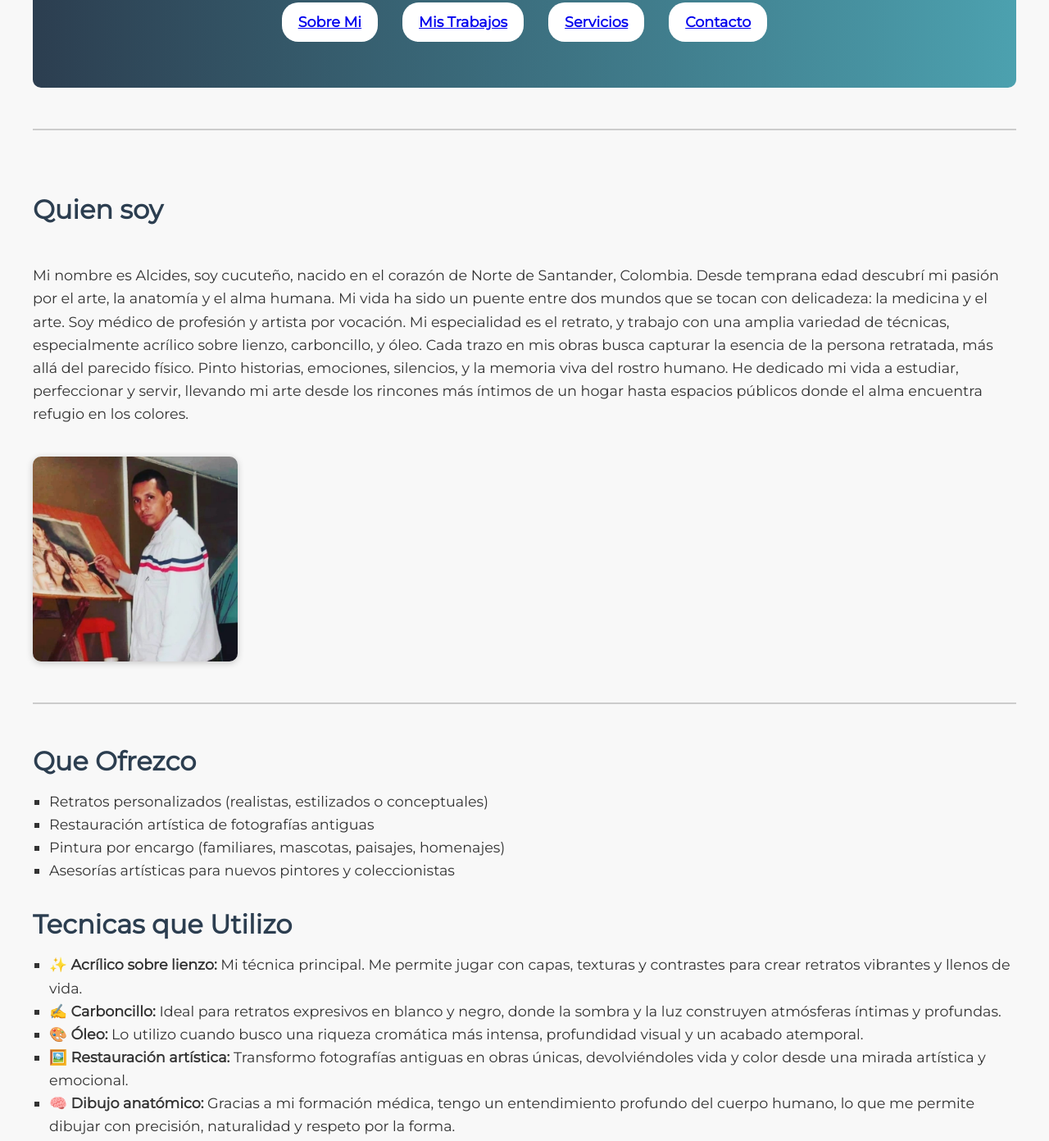
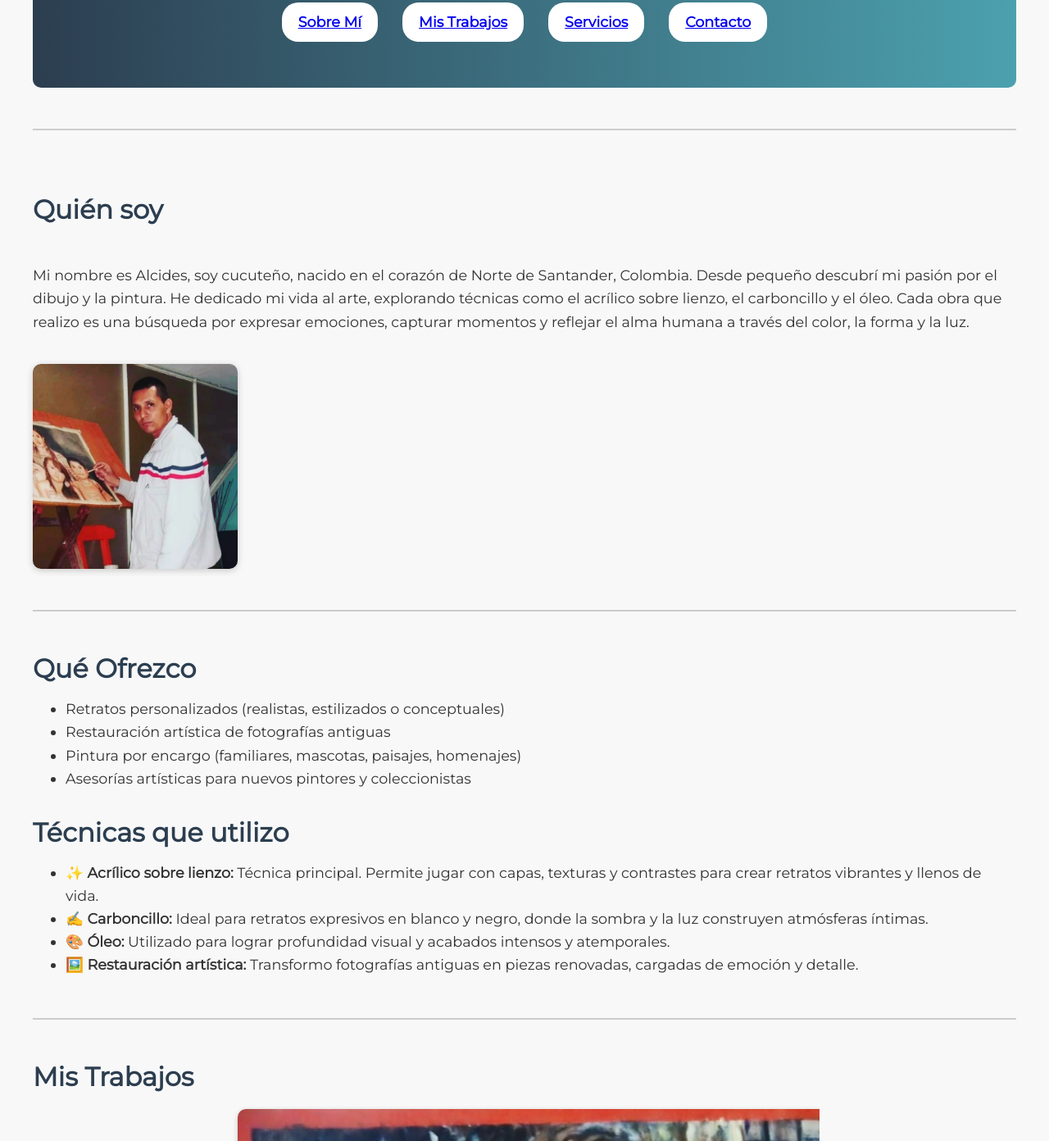
Before and after one commit to Litossss/PortfolioPintaMas, a plain HTML site: page index.html in a window 1280 px wide. Shown: the part 661-2053 px from the top of the page at 82% size. Drawn offline with Linux system fonts and the light colour scheme.

Commit message:
Update index.html
quitamos todo lo relacionado con medicina, creo

```diff
--- a/index.html
+++ b/index.html
@@ -11,55 +11,49 @@
     <main>
 
         <div id="portada">
-            <h1>Portafolio Pinta Mas</h1>
-            <img src="imagenes/Principal.jpg">
+            <h1>Portafolio Pinta Más</h1>
+            <img src="imagenes/Principal.jpg" alt="Imagen principal del portafolio">
             <ul>
-                <li><a href="#SobreMi">Sobre Mi</a></li>
+                <li><a href="#SobreMi">Sobre Mí</a></li>
                 <li><a href="#misTrabajos">Mis Trabajos</a></li>
-                <li><a href="#Que Ofrezco">Servicios</a></li>
+                <li><a href="#QueOfrezco">Servicios</a></li>
                 <li><a href="#Contacto">Contacto</a></li>
             </ul>
         </div>
+
         <hr>
+
         <div id="SobreMi">
-            <h2>Quien soy</h2>
-            <p>Mi nombre es Alcides, soy cucuteño, nacido en el corazón de Norte de Santander,
-                Colombia. Desde temprana edad descubrí mi pasión por el arte, la anatomía y el alma humana.
-                Mi vida ha sido un puente entre dos mundos que se tocan con delicadeza: la medicina y el arte.
-                Soy médico de profesión y artista por vocación. Mi especialidad es el retrato,
-                y trabajo con una amplia variedad de técnicas, especialmente acrílico sobre lienzo,
-                carboncillo, y óleo. Cada trazo en mis obras busca capturar la esencia de la persona retratada,
-                más allá del parecido físico. Pinto historias,
-                emociones, silencios, y la memoria viva del rostro humano.
-                He dedicado mi vida a estudiar, perfeccionar y servir, llevando mi arte desde los rincones más íntimos
-                de un hogar hasta espacios públicos donde el alma encuentra refugio en los colores.</p>
+            <h2>Quién soy</h2>
+            <p>
+                Mi nombre es Alcides, soy cucuteño, nacido en el corazón de Norte de Santander, Colombia. Desde pequeño descubrí mi pasión por el dibujo y la pintura. He dedicado mi vida al arte, explorando técnicas como el acrílico sobre lienzo, el carboncillo y el óleo.
+                Cada obra que realizo es una búsqueda por expresar emociones, capturar momentos y reflejar el alma humana a través del color, la forma y la luz.
+            </p>
             <img src="imagenes/fotoPerfil.jpg" alt="Foto de Perfil">
         </div>
+
         <hr>
-        <div id="Que Ofrezco">
-            <h2>Que Ofrezco</h2>
+
+        <div id="QueOfrezco">
+            <h2>Qué Ofrezco</h2>
             <ul>
                 <li>Retratos personalizados (realistas, estilizados o conceptuales)</li>
                 <li>Restauración artística de fotografías antiguas</li>
                 <li>Pintura por encargo (familiares, mascotas, paisajes, homenajes)</li>
                 <li>Asesorías artísticas para nuevos pintores y coleccionistas</li>
             </ul>
-            <h3>Tecnicas que Utilizo</h3>
+
+            <h3>Técnicas que utilizo</h3>
             <ul>
-                <li>✨ <strong>Acrílico sobre lienzo:</strong> Mi técnica principal. Me permite jugar con capas, texturas
-                    y contrastes para crear retratos vibrantes y llenos de vida.</li>
-                <li>✍️ <strong>Carboncillo:</strong> Ideal para retratos expresivos en blanco y negro, donde la sombra y
-                    la luz construyen atmósferas íntimas y profundas.</li>
-                <li>🎨 <strong>Óleo:</strong> Lo utilizo cuando busco una riqueza cromática más intensa, profundidad
-                    visual y un acabado atemporal.</li>
-                <li>🖼️ <strong>Restauración artística:</strong> Transformo fotografías antiguas en obras únicas,
-                    devolviéndoles vida y color desde una mirada artística y emocional.</li>
-                <li>🧠 <strong>Dibujo anatómico:</strong> Gracias a mi formación médica, tengo un entendimiento profundo
-                    del cuerpo humano, lo que me permite dibujar con precisión, naturalidad y respeto por la forma.</li>
+                <li>✨ <strong>Acrílico sobre lienzo:</strong> Técnica principal. Permite jugar con capas, texturas y contrastes para crear retratos vibrantes y llenos de vida.</li>
+                <li>✍️ <strong>Carboncillo:</strong> Ideal para retratos expresivos en blanco y negro, donde la sombra y la luz construyen atmósferas íntimas.</li>
+                <li>🎨 <strong>Óleo:</strong> Utilizado para lograr profundidad visual y acabados intensos y atemporales.</li>
+                <li>🖼️ <strong>Restauración artística:</strong> Transformo fotografías antiguas en piezas renovadas, cargadas de emoción y detalle.</li>
             </ul>
+        </div>
 
-        </div>
         <hr>
+
         <div id="misTrabajos">
             <h2>Mis Trabajos</h2>
             <div class="carousel-container">
@@ -77,18 +71,19 @@
                 <button class="next" onclick="moverCarrusel(1)">❯</button>
             </div>
         </div>
+
         <hr>
+
         <div id="Contacto">
-            <h2>Contactame</h2>
+            <h2>Contáctame</h2>
             <ul>
-                <li>Hablame al Whatsapp +57 317 7046601</li>
-                <li>ayy020252s@gmail.com</li>
+                <li>Whatsapp: +57 317 7046601</li>
+                <li>Email: ayy020252s@gmail.com</li>
             </ul>
-
         </div>
 
+    </main>
 
-    </main>
     <script>
         let index = 0;
 
@@ -105,5 +100,4 @@
     </script>
 
 </body>
-
 </html>
```
